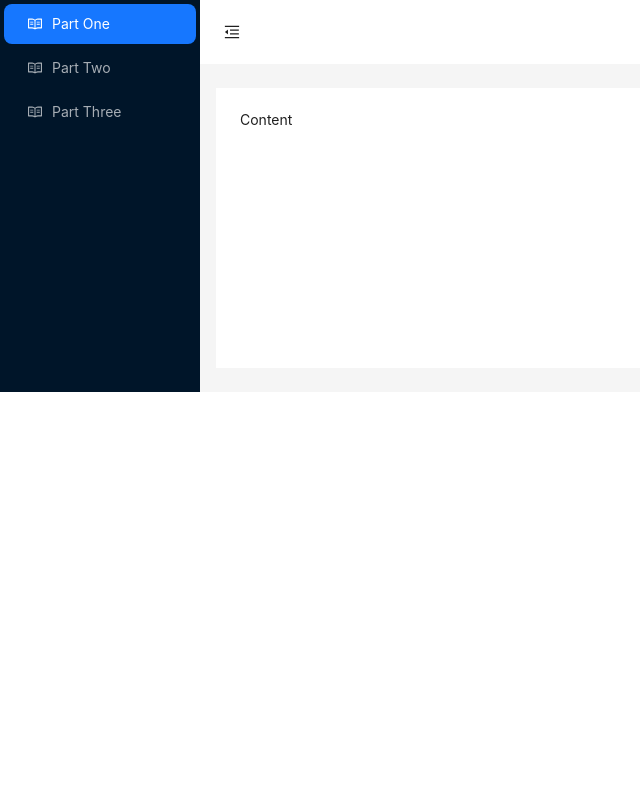
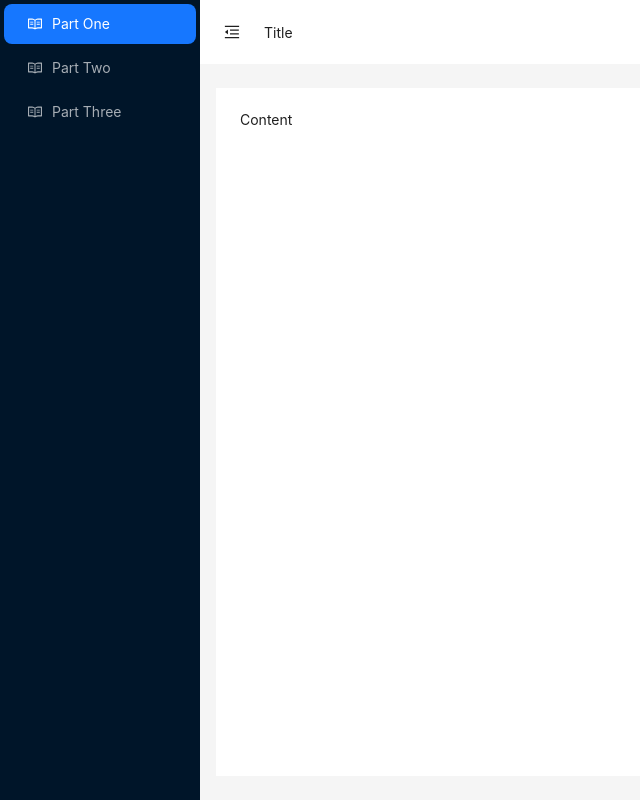
Before and after one commit to boyerst/aggregator, a React (Create React App) app: page / in a window 1280 px wide. Shown: the whole page, without its empty margins (0-640 px from the left). Built offline with nearby package versions, Linux system fonts and the light colour scheme.

Commit message:
Change viewport of layout

```diff
--- a/src/App.js
+++ b/src/App.js
@@ -22,7 +22,7 @@ const App = () => {
 
 
   return (
-    <Layout>
+    <Layout style={{height: '100vh'}}>
       <Sider trigger={null} collapsible collapsed={collapsed}>
         <div className="demo-logo-vertical" />
         <Menu
@@ -65,6 +65,7 @@ const App = () => {
               height: 64,
             }}
           />
+          Title
         </Header>
         <Content
           style={{
--- a/src/index.css
+++ b/src/index.css
@@ -5,6 +5,7 @@ body {
     sans-serif;
   -webkit-font-smoothing: antialiased;
   -moz-osx-font-smoothing: grayscale;
+
 }
 
 code {
```
